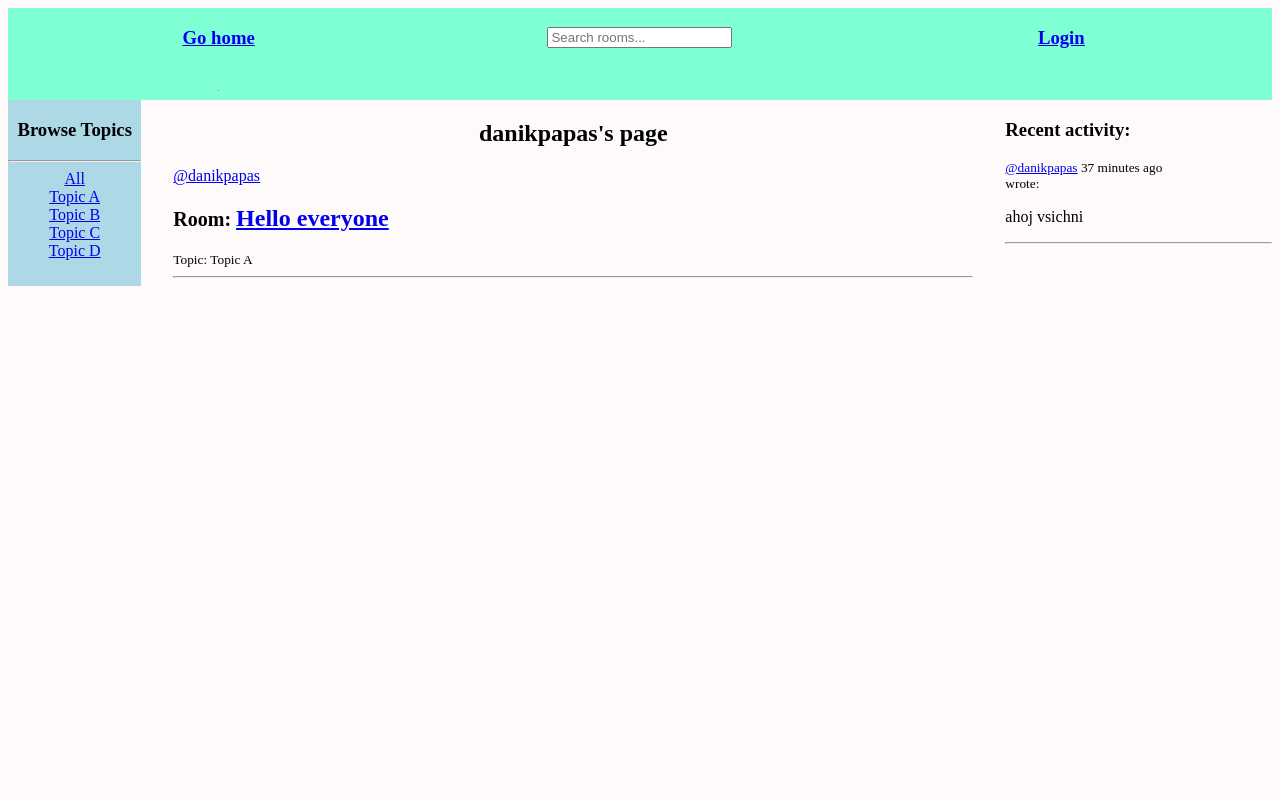
After one commit to danielzierl/dajngo_chat_site, a Django app: page /userProfile/1 in a window 1280 px wide. The commit adds this page. Run offline with Django 4.2, Linux system fonts and the light colour scheme; data comes from the database, SQL or seed files in the repository; both versions use the stored data as it was after the commit.

Commit message:
Added things

```diff
--- a/base/forms.py
+++ b/base/forms.py
@@ -2,6 +2,7 @@ from django.forms import ModelForm
 from .models import Room
 
 class RoomForm(ModelForm):
+
     class Meta:
         model = Room
-        fields = '__all__'
+        fields = ['topic','name','description']
--- a/base/models.py
+++ b/base/models.py
@@ -12,7 +12,7 @@ class Room(models.Model):
     topic = models.ForeignKey(Topic, on_delete=models.SET_NULL, null=True)
     name = models.CharField(max_length=200)
     description = models.TextField(null=True,blank=True)
-    # participants =
+    participants = models.ManyToManyField(User, related_name='participants',blank=True)
     updated = models.DateTimeField(auto_now=True)
     created = models.DateTimeField(auto_now_add=True)
     def __str__(self):
--- /dev/null
+++ b/base/templates/base/activity_component.html
@@ -0,0 +1,9 @@
+<h3>Recent activity: </h3>
+{% for message in page_messages %}
+    <small><a href="{% url 'base:user_profile' message.user.id %}">@{{ message.user }}</a>  {{ message.created|timesince }} ago {% if request.user == message.user %}<a href="{% url 'base:delete_message' message.id %}">Delete</a>{% endif %}
+        <br>wrote:</small>
+
+    <br>
+    <p>{{ message }}</p>
+    <hr>
+{% endfor %}
--- a/base/templates/base/deleteTemplate.html
+++ b/base/templates/base/deleteTemplate.html
@@ -1,7 +1,7 @@
 {% extends 'base/main.html' %}
 
 {% block content %}
-    <h2>Are you sure you want to delete {{ obj }}</h2>
+    <h2>Are you sure you want to delete "{{ obj }}"?</h2>
     <form method="post" action="">
         {% csrf_token %}
         <a href="{{request.META.HTTP_REFERER}}">Go back</a>
--- /dev/null
+++ b/base/templates/base/feed_component.html
@@ -0,0 +1,13 @@
+{% for room in rooms %}
+        <div>
+        {% if request.user == room.host %}
+            <a href="{% url 'base:update_room' room.id %}">Update</a>
+            <a href="{% url 'base:delete_room' room.id %}">Delete</a><br>
+        {% endif %}
+            <span><a href="{% url 'base:user_profile' room.host.id %}">@{{ room.host.username }}</a> </span>
+            <h2><small>Room: </small><a href="{% url 'base:detail' room.id%}">{{ room.name }}</a> </h2>
+            <small>Topic: {{ room.topic }}</small>
+            <hr>
+        </div>
+
+    {% endfor %}
--- a/base/templates/base/main.html
+++ b/base/templates/base/main.html
@@ -1,13 +1,26 @@
+<style>
+    .body{
+        background-color: snow;
+    }
+</style>
+
+
 <!DOCTYPE html>
 <html lang="en">
 <head>
     <meta charset="UTF-8">
-    {% include 'base/topPanel.html' %}
     <title>Epic shit</title>
 </head>
-<body>
+<body class="body">
+    {% include 'base/topPanel.html' %}
+    {% if messages %}
+    <ul class="messages">
+        {% for message in messages %}
+            <li>{{ message }}</li>
+        {% endfor %}
+    </ul>
+    {% endif %}
     {% block content %}
-
     {% endblock %}
 </body>
 </html>
--- a/base/templates/base/topPanel.html
+++ b/base/templates/base/topPanel.html
@@ -1,6 +1,29 @@
-<h1><a href="{% url 'base:home' %}">Go home</a></h1>
 
+<style>
+    .topbar {
+        display: grid;
+        grid-template-columns: 1fr 1fr 1fr;
+        background-color: aquamarine;
+        text-align: center;
+
+    }
+
+</style>
+
+
+<div class="topbar">
+    <h3><a href="{% url 'base:home' %}">Go home</a></h3>
 <form action="{% url 'base:home' %}">
-    <input type="text" name="q" placeholder="Search rooms...">
+    <h3><input type="text" name="q" placeholder="Search rooms..."></h3>
 </form>
+<div class="login">
+    {% if request.user.is_authenticated %}
+    <h3><a href="{% url 'base:logout' %}">Logout -- {{ request.user.username }}</a></h3>
+    {% else %}
+    <h3><a href="{% url 'base:login' %}">Login</a></h3>
+{% endif %}
+</div>
+
+
 <hr>
+</div>
--- /dev/null
+++ b/base/templates/base/topics_component.html
@@ -0,0 +1,18 @@
+<style>
+     .topics{
+        background-color: lightblue;
+        text-align: center;
+    }
+</style>
+<div class="topics">
+    <h3>Browse Topics</h3>
+        <hr>
+            <div>
+                <a href="{% url 'base:home' %}">All</a>
+            </div>
+        {% for topic in topics %}
+            <div>
+                <a href="{% url 'base:home' %}?q={{ topic.name }}">{{ topic }}</a>
+            </div>
+        {% endfor %}
+</div>
--- /dev/null
+++ b/base/templates/base/user_profile.html
@@ -0,0 +1,38 @@
+{% extends 'base/main.html' %}
+
+
+{% block content %}
+    <style>
+        .content-wrapper{
+            display: grid;
+            grid-template-columns: 0.5fr 3fr 1fr;
+            grid-gap: 2rem;
+
+        }
+        .username {
+            text-align: center;
+        }
+        .left_panel{
+        background-color: lightblue;
+
+    }
+    </style>
+
+    <div class="content-wrapper">
+        <div class="left_panel">
+            {% include 'base/topics_component.html' %}
+        </div>
+
+        <div>
+            <h2 class="username">{{ user.username }}'s page</h2>
+            {% include 'base/feed_component.html' %}
+        </div>
+
+        <div>
+            {% include 'base/activity_component.html' %}
+        </div>
+    </div>
+
+
+
+{% endblock %}
--- a/base/urls.py
+++ b/base/urls.py
@@ -4,8 +4,13 @@ from . import views
 app_name = 'base'
 urlpatterns = [
     path('', views.home, name='home'),
+    path('login/', views.loginPage, name='login'),
+    path('register/', views.registerUser, name='register'),
+    path('logout/', views.logoutUser, name='logout'),
     path('<int:pk>', views.detail, name='detail'),
     path('create-room/', views.createRoom, name='create_room'),
     path('update-room/<int:pk>', views.updateRoom, name='update_room'),
     path('delete-room/<int:pk>', views.deleteRoom, name='delete_room'),
+    path('delete-message/<int:pk>', views.deleteMessage, name='delete_message'),
+    path('userProfile/<int:pk>', views.userProfile, name='user_profile')
 ]
--- a/base/views.py
+++ b/base/views.py
@@ -1,47 +1,153 @@
 from django.shortcuts import render, redirect
 from django.http import HttpResponse
-from .models import Room, Topic
+from django.contrib.auth.models import User
+from .models import Room, Topic, Message
 from .forms import RoomForm
+from django.contrib.auth.decorators import login_required
 from django.db.models import Q
+from django.contrib.auth import authenticate, login, logout
+from django.contrib import messages
+from django.contrib.auth.forms import UserCreationForm
+
+
 # Create your views here.
+
+def loginPage(request):
+    page = 'login'
+    if request.user.is_authenticated:
+        return redirect('base:home')
+    context = {'page': page}
+    if request.method == 'POST':
+        username = request.POST.get('username').lower()
+        password = request.POST.get('password')
+        try:
+            user = User.objects.get(username=username)
+        except:
+            messages.error(request, 'User does not exist')
+            return render(request, 'base/login_register.html', context)
+        user = authenticate(request, username=username, password=password)
+        if user:
+            login(request, user)
+            return redirect('base:home')
+        else:
+            messages.error(request, "Invalid password")
+
+    return render(request, 'base/login_register.html', context)
+
+
+def registerUser(request):
+    page = 'register'
+    form = UserCreationForm()
+
+    if request.method == 'POST':
+        form = UserCreationForm(request.POST)
+        if form.is_valid():
+            user = form.save(commit=False)
+            user.username = user.username.lower()
+            user.save()
+            login(request, user)
+            return redirect('base:home')
+    else:
+        messages.error(request, "An error occurred during registration")
+    context = {'page': page, 'form': form}
+    return render(request, 'base/login_register.html', context)
+    pass
+
+
 def home(request):
     q = request.GET.get('q') if request.GET.get('q') is not None else ''
-    print(q)
-    rooms = Room.objects.filter(Q(topic__name__contains=q) | Q(name__contains=q)| Q(description__contains=q))
+    rooms = Room.objects.filter(
+        Q(topic__name__contains=q) | Q(name__contains=q) | Q(description__contains=q) | Q(host__username__contains=q))
     room_count = rooms.count()
     topics = Topic.objects.all()
-    context = {'rooms':rooms, 'topics':topics,'room_count':room_count}
+    page_messages = Message.objects.all().order_by('-created')
+    context = {'rooms': rooms, 'topics': topics, 'room_count': room_count,'page_messages':page_messages}
     return render(request, 'base/home.html', context)
 
 
+def logoutUser(request):
+    logout(request)
+    return redirect('base:home')
+
+
 def detail(request, pk):
-    return HttpResponse('Not impemented yet')
+    room: Room = Room.objects.get(id=pk)
+    messagesList = room.message_set.all().order_by('-created')
 
+    participants = room.participants.all()
+    context = {'room_messages': messagesList, 'room': room, 'participants': participants}
+
+    if request.method == 'POST':
+        Message.objects.create(
+            body=request.POST.get('body'),
+            user=request.user,
+            room=room
+        )
+        room.participants.add(request.user)
+        return redirect('base:detail', room.id)
+
+    return render(request, 'base/roomDetail.html', context)
+
+
+@login_required(login_url='base:login')
 def createRoom(request):
     form = RoomForm()
     if request.method == 'POST':
         form = RoomForm(data=request.POST)
         if form.is_valid():
-            form.save()
+            instance = form.save(commit=False)
+            instance.host = request.user
+            instance.save()
             return redirect('base:home')
-    context = {'form':form}
-    return render(request, 'base/room_form.html',context)
+    context = {'form': form}
+    return render(request, 'base/room_form.html', context)
 
-def updateRoom(request,pk):
+
+@login_required(login_url='base:login')
+def updateRoom(request, pk):
     room = Room.objects.get(id=pk)
     form = RoomForm(instance=room)
-    if request.method=='POST':
+
+    if request.user != room.host:
+        return HttpResponse("You do not own this room")
+
+    if request.method == 'POST':
         form = RoomForm(request.POST, instance=room)
         if form.is_valid():
             form.save()
             return redirect('base:home')
-    context = {'form':form}
-    return render(request, 'base/room_form.html',context)
+    context = {'form': form}
+    return render(request, 'base/room_form.html', context)
 
-def deleteRoom(request,pk):
+
+@login_required(login_url='base:login')
+def deleteRoom(request, pk):
     room = Room.objects.get(pk=pk)
+    if request.user != room.host:
+        return HttpResponse("You do not own this room")
     if request.method == 'POST':
         room.delete()
         return redirect('base:home')
-    context = {'obj':room}
-    return render(request, 'base/deleteTemplate.html',context)
+    context = {'obj': room}
+    return render(request, 'base/deleteTemplate.html', context)
+
+
+@login_required(login_url='base:login')
+def deleteMessage(request, pk):
+    message = Message.objects.get(id=pk)
+    if request.user != message.user:
+        return HttpResponse("You are not the owner of this message")
+    if request.method == 'POST':
+        message.delete()
+        return redirect('base:home')
+    context = {'obj': message}
+    return render(request, 'base/deleteTemplate.html', context)
+
+
+def userProfile(request,pk):
+    user = User.objects.get(id=pk)
+    rooms = user.room_set.all()
+    topics = Topic.objects.all()
+    page_messages = user.message_set.all()
+    context = {'user':user, 'rooms':rooms,'topics':topics,'page_messages':page_messages}
+    return render(request, 'base/user_profile.html',context)
--- a/studyBud/settings.py
+++ b/studyBud/settings.py
@@ -25,7 +25,7 @@ SECRET_KEY = 'django-insecure-!g9&f_$fl01io%1p^yl_$j#^egm7u=d&myio_sj)i=sy2(rqio
 # SECURITY WARNING: don't run with debug turned on in production!
 DEBUG = True
 
-ALLOWED_HOSTS = []
+ALLOWED_HOSTS = ['*']
 
 
 # Application definition
```
Also changed, not shown: base/templates/base/home.html (+15 -23 lines), base/templates/base/login_register.html (added, +31 -0 lines), base/templates/base/roomDetail.html (added, +47 -0 lines), base/migrations/0003_alter_room_options_room_participants.py (added), db.sqlite3.
